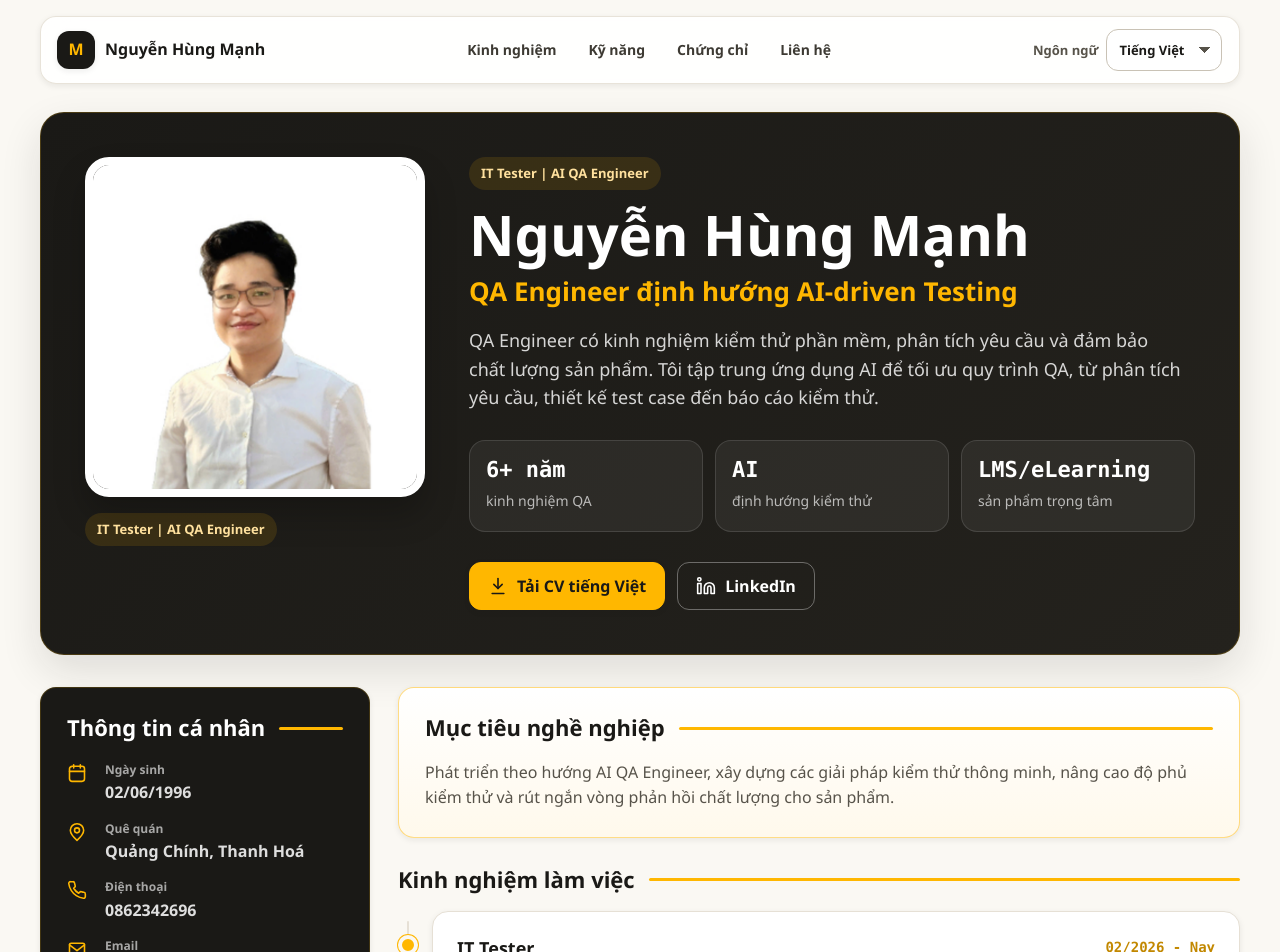
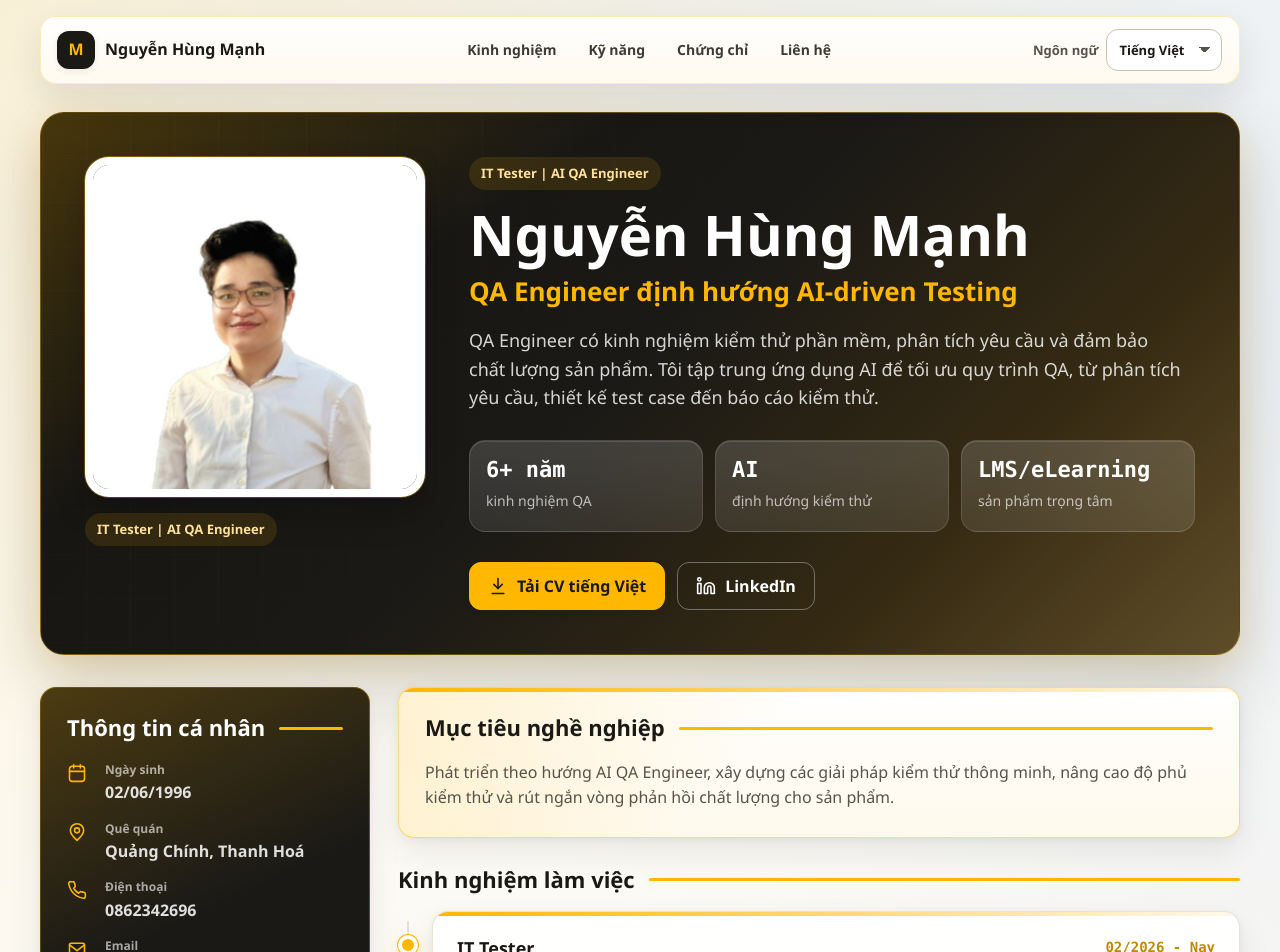
Before and after one commit to hungmanh0206/nguyenhungmanh-cv, a Next.js app: page / in a window 1280 px wide. Shown: the top 952 px of the page. Built offline with nearby package versions, Linux system fonts and the light colour scheme.

Commit message:
Polish CV visuals and fix awards layout

```diff
--- a/app/globals.css
+++ b/app/globals.css
@@ -58,7 +58,10 @@ html {
 body {
   min-width: 320px;
   margin: 0;
-  background: var(--surface-page);
+  background:
+    linear-gradient(140deg, rgba(255, 183, 0, 0.13) 0%, transparent 24%),
+    linear-gradient(215deg, rgba(42, 111, 219, 0.08) 8%, transparent 31%),
+    linear-gradient(180deg, #fffdf7 0%, var(--ink-50) 42%, #f7f1e6 100%);
   color: var(--text-primary);
   font-family: var(--font-sans);
   font-size: 16px;
@@ -91,8 +94,21 @@ p {
 }
 
 .site-shell {
+  position: relative;
   min-height: 100vh;
   overflow-x: hidden;
+}
+
+.site-shell::before {
+  position: fixed;
+  inset: 0;
+  z-index: -1;
+  pointer-events: none;
+  background-image:
+    linear-gradient(rgba(255, 183, 0, 0.08) 1px, transparent 1px),
+    linear-gradient(90deg, rgba(255, 183, 0, 0.07) 1px, transparent 1px);
+  background-size: 96px 96px;
+  mask-image: linear-gradient(180deg, rgba(0, 0, 0, 0.5), transparent 72%);
 }
 
 .site-header {
@@ -107,10 +123,12 @@ p {
   min-height: 68px;
   margin: 16px auto 0;
   padding: 12px 16px;
-  border: 1px solid rgba(230, 224, 213, 0.9);
+  border: 1px solid rgba(255, 183, 0, 0.24);
   border-radius: var(--radius-lg);
-  background: rgba(255, 255, 255, 0.88);
-  box-shadow: var(--shadow-sm);
+  background:
+    linear-gradient(180deg, rgba(255, 255, 255, 0.94), rgba(255, 249, 236, 0.86)),
+    rgba(255, 255, 255, 0.88);
+  box-shadow: 0 14px 34px rgba(26, 25, 22, 0.1);
   backdrop-filter: blur(16px);
 }
 
@@ -199,17 +217,37 @@ p {
 }
 
 .hero-section {
+  position: relative;
+  isolation: isolate;
   display: grid;
   grid-template-columns: 340px minmax(0, 1fr);
   gap: 44px;
   width: min(1200px, calc(100% - 32px));
   margin: 28px auto 0;
   padding: 44px;
-  border: 1px solid rgba(255, 183, 0, 0.2);
+  border: 1px solid rgba(255, 183, 0, 0.3);
   border-radius: var(--radius-xl);
-  background: linear-gradient(135deg, var(--ink-900), #24221d);
+  background:
+    linear-gradient(145deg, rgba(255, 183, 0, 0.22) 0%, transparent 30%),
+    linear-gradient(315deg, rgba(255, 255, 255, 0.1) 0%, transparent 24%),
+    linear-gradient(135deg, #14130f 0%, var(--ink-900) 48%, #4d3910 100%);
   color: var(--white);
-  box-shadow: var(--shadow-lg);
+  box-shadow:
+    0 28px 70px rgba(26, 25, 22, 0.2),
+    0 12px 34px rgba(255, 183, 0, 0.16);
+}
+
+.hero-section::after {
+  position: absolute;
+  inset: 1px;
+  z-index: -1;
+  border-radius: calc(var(--radius-xl) - 1px);
+  background:
+    linear-gradient(90deg, rgba(255, 255, 255, 0.09) 1px, transparent 1px),
+    linear-gradient(rgba(255, 255, 255, 0.06) 1px, transparent 1px);
+  background-size: 44px 44px;
+  mask-image: linear-gradient(120deg, rgba(0, 0, 0, 0.28), transparent 68%);
+  content: "";
 }
 
 .hero-media {
@@ -225,7 +263,9 @@ p {
   border-radius: var(--radius-xl);
   background: var(--white);
   object-fit: cover;
-  box-shadow: 0 18px 32px rgba(0, 0, 0, 0.22);
+  box-shadow:
+    0 18px 32px rgba(0, 0, 0, 0.22),
+    0 0 0 1px rgba(255, 183, 0, 0.38);
 }
 
 .hero-media span,
@@ -286,7 +326,10 @@ p {
   padding: 16px;
   border: 1px solid rgba(255, 255, 255, 0.12);
   border-radius: var(--radius-lg);
-  background: rgba(255, 255, 255, 0.06);
+  background:
+    linear-gradient(180deg, rgba(255, 255, 255, 0.11), rgba(255, 255, 255, 0.045)),
+    rgba(255, 255, 255, 0.06);
+  box-shadow: inset 0 1px 0 rgba(255, 255, 255, 0.12);
 }
 
 .hero-stats strong {
@@ -376,15 +419,21 @@ p {
 .timeline-content,
 .skill-group {
   border-radius: var(--radius-lg);
-  box-shadow: var(--shadow-sm);
+  box-shadow:
+    0 14px 34px rgba(26, 25, 22, 0.08),
+    0 2px 8px rgba(26, 25, 22, 0.05);
 }
 
 .profile-panel {
   position: sticky;
+  overflow: hidden;
   top: 100px;
   padding: 26px;
-  border: 1px solid rgba(255, 183, 0, 0.18);
-  background: var(--ink-900);
+  border: 1px solid rgba(255, 183, 0, 0.3);
+  background:
+    linear-gradient(155deg, rgba(255, 183, 0, 0.22), transparent 36%),
+    linear-gradient(25deg, rgba(255, 255, 255, 0.08), transparent 34%),
+    var(--ink-900);
   color: var(--white);
 }
 
@@ -484,17 +533,33 @@ a.contact-row:hover {
 .section-card,
 .timeline-content,
 .skill-group {
-  border: 1px solid var(--border-subtle);
-  background: var(--surface-card);
+  position: relative;
+  overflow: hidden;
+  border: 1px solid rgba(230, 224, 213, 0.86);
+  background:
+    linear-gradient(180deg, rgba(255, 255, 255, 0.98), rgba(255, 249, 236, 0.7)),
+    var(--surface-card);
 }
 
 .section-card {
   padding: 26px;
 }
 
+.section-card::before,
+.timeline-content::before,
+.skill-group::before {
+  position: absolute;
+  inset: 0 0 auto;
+  height: 4px;
+  background: linear-gradient(90deg, var(--brand), rgba(255, 183, 0, 0.08));
+  content: "";
+}
+
 .focus-card {
   border-color: rgba(255, 183, 0, 0.48);
-  background: linear-gradient(180deg, var(--white), var(--sapp-gold-50));
+  background:
+    linear-gradient(135deg, rgba(255, 183, 0, 0.18), transparent 42%),
+    linear-gradient(180deg, var(--white), var(--sapp-gold-50));
 }
 
 .focus-card p,
@@ -534,10 +599,12 @@ a.contact-row:hover {
   width: 20px;
   height: 20px;
   margin-top: 24px;
-  border: 4px solid var(--surface-page);
+  border: 4px solid #fffdf7;
   border-radius: 50%;
   background: var(--brand);
-  box-shadow: 0 0 0 1px var(--brand);
+  box-shadow:
+    0 0 0 1px var(--brand),
+    0 8px 18px rgba(255, 183, 0, 0.3);
 }
 
 .timeline-content {
@@ -630,10 +697,18 @@ time,
   color: var(--info-700);
 }
 
+.skill-group:nth-child(3)::before {
+  background: linear-gradient(90deg, #2a6fdb, rgba(42, 111, 219, 0.08));
+}
+
 .skill-group:nth-child(5) span {
   border-color: rgba(20, 97, 63, 0.18);
   background: var(--success-50);
   color: var(--success-700);
+}
+
+.skill-group:nth-child(5)::before {
+  background: linear-gradient(90deg, #1f8a5b, rgba(31, 138, 91, 0.08));
 }
 
 .split-section {
@@ -663,11 +738,17 @@ time,
   gap: 16px;
 }
 
-.certificate-item,
-.awards-list div {
+.certificate-item {
   display: grid;
   grid-template-columns: 68px minmax(0, 1fr);
   gap: 14px;
+}
+
+.awards-list div {
+  display: grid;
+  grid-template-columns: minmax(150px, max-content) minmax(0, 1fr);
+  gap: 18px;
+  align-items: start;
 }
 
 .year-pill {
@@ -679,6 +760,17 @@ time,
   justify-content: center;
   border-radius: var(--radius-pill);
   background: var(--sapp-gold-100);
+}
+
+.awards-list span {
+  display: inline-flex;
+  width: fit-content;
+  min-height: 32px;
+  align-items: center;
+  padding: 4px 10px;
+  border-radius: var(--radius-pill);
+  background: var(--sapp-gold-100);
+  line-height: 1.3;
 }
 
 .verify-link {
```
